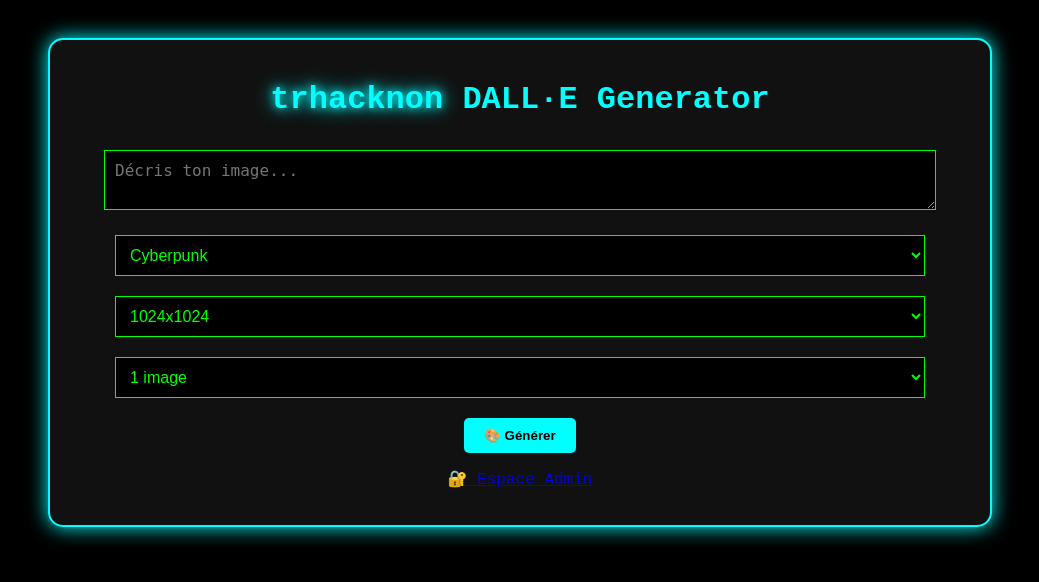
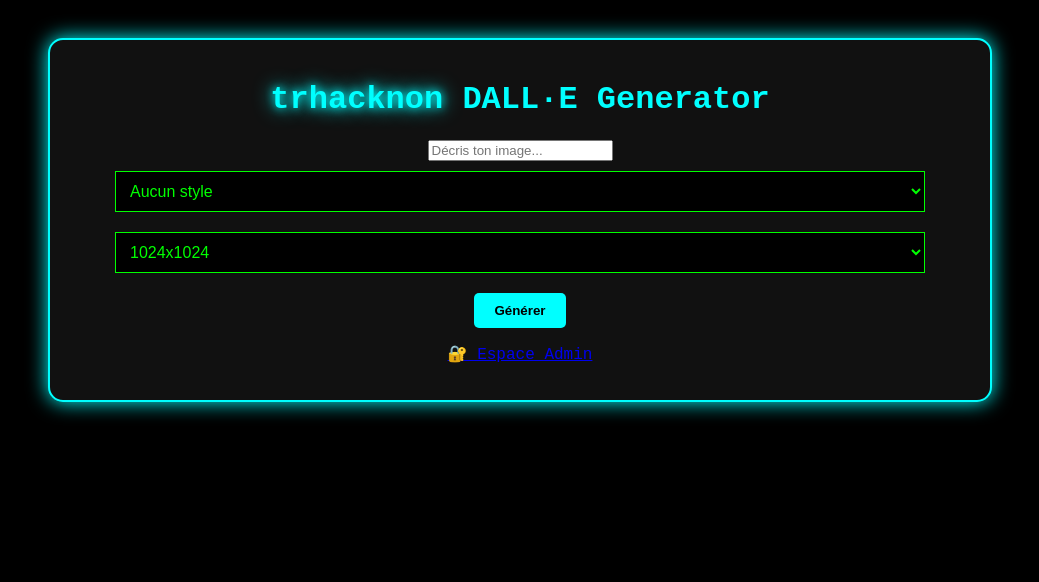
Before and after one commit to trh4ckn0n/dallgen, a Flask app: page / in a window 1280 px wide. Shown: the top 582 px of the page, without its empty margins (120-1159 px from the left). Run offline with Flask 3, Linux system fonts and the light colour scheme.

Commit message:
Update index.html

```diff
--- a/templates/index.html
+++ b/templates/index.html
@@ -9,45 +9,28 @@
     <div class="container">
         <h1><span class="glow">trhacknon</span> DALL·E Generator</h1>
 <form method="POST">
-    <textarea name="prompt" placeholder="Décris ton image..." required></textarea>
-
+<form method="post">
+    <input type="text" name="prompt" placeholder="Décris ton image...">
     <select name="style">
+        <option value="">Aucun style</option>
         <option value="cyberpunk">Cyberpunk</option>
-        <option value="réaliste">Réaliste</option>
-        <option value="cartoon">Cartoon</option>
-        <option value="matrix">Matrix</option>
-        <option value="futuriste">Futuriste</option>
+        <option value="hacker fluo">Hacker fluo</option>
+        <option value="anonymous">Anonymous</option>
     </select>
-
     <select name="size">
+        <option value="1024x1024">1024x1024</option>
+        <option value="512x512">512x512</option>
         <option value="256x256">256x256</option>
-        <option value="512x512">512x512</option>
-        <option value="1024x1024" selected>1024x1024</option>
     </select>
-
-    <select name="n_images">
-        <option value="1" selected>1 image</option>
-        <option value="2">2 images</option>
-        <option value="3">3 images</option>
-        <option value="4">4 images</option>
-    </select>
-
-    <button type="submit">🎨 Générer</button>
+    <button type="submit">Générer</button>
 </form>
 
 {% if image_urls %}
-    <div class="result">
-        <h2>Résultat :</h2>
-        {% for url in image_urls %}
-            {% if "http" in url %}
-                <img src="{{ url }}" width="300">
-            {% else %}
-                <p class="error">{{ url }}</p>
-            {% endif %}
-        {% endfor %}
-    </div>
+    {% for url in image_urls %}
+        <img src="{{ url }}" width="300">
+    {% endfor %}
 {% endif %}
-        <p><a href="/admin">🔐 Espace Admin</a></p>
+    <p><a href="/admin">🔐 Espace Admin</a></p>
     </div>
 </body>
 </html>
```
